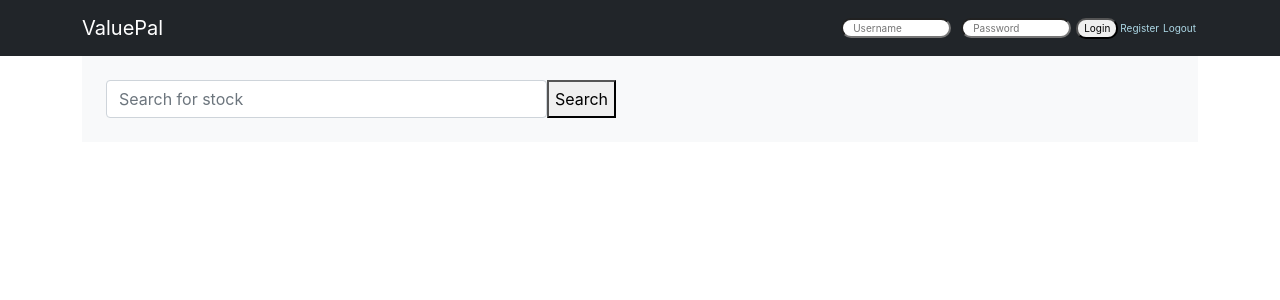
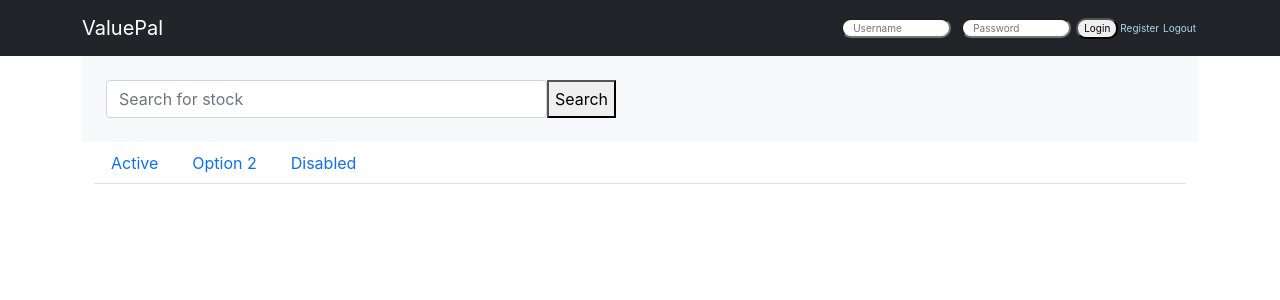
Before and after one commit to diuguide/valuePal-UI-js, a React (Create React App) app: page / in a window 1280 px wide. Shown: the top 300 px of the page. Built offline with nearby package versions, Linux system fonts and the light colour scheme; no server answers.

Commit message:
created innerNav component, tableWrapper component.  Wiring up switch

```diff
--- /dev/null
+++ b/src/components/Main/TableWrapper.jsx
@@ -0,0 +1,35 @@
+import { Row, Col } from "react-bootstrap";
+import InnerNav from "../Nav/InnerNav";
+import { useState } from "react";
+import HoldingsTable from "../Wallet/HoldingsTable";
+
+const TableWrapper = () => {
+  const [tabSelect, setTabSelect] = useState("holding");
+
+  const renderList = () => {
+    switch (tabSelect) {
+      case "holding":
+        return <HoldingsTable />;
+      case "order":
+        console.log("oorders table render fired");
+        break;
+      default:
+        return <HoldingsTable />;
+    }
+  };
+
+  return (
+    <>
+      <Row>
+        <Col>
+          <InnerNav page={setTabSelect} />
+        </Col>
+      </Row>
+      <Row>
+        <Col>{renderList()}</Col>
+      </Row>
+    </>
+  );
+};
+
+export default TableWrapper;
--- a/src/components/Main/Welcome.jsx
+++ b/src/components/Main/Welcome.jsx
@@ -8,6 +8,7 @@ import HistChartWrapper from "../Charts/TickerHistory/Wrapper";
 import HoldingsTable from "../Wallet/HoldingsTable";
 import Wallet from "../Wallet/Wallet";
 import PurchasePanelWrapper from "../Wallet/PurchasePanelWrapper";
+import TableWrapper from "./TableWrapper";
 
 const Welcome = () => {
   const auth = useSelector(authState);
@@ -19,7 +20,9 @@ const Welcome = () => {
         <Col className="p-4" lg={6}>
           <TickerSearch />
           {tickerData.dataLoaded && <TickerResults />}
-          {auth.isAuthenticated && tickerData.dataLoaded && <PurchasePanelWrapper />}
+          {auth.isAuthenticated && tickerData.dataLoaded && (
+            <PurchasePanelWrapper />
+          )}
           {auth.isAuthenticated && <Wallet></Wallet>}
         </Col>
         <Col className="pt-4" lg={6}>
@@ -33,6 +36,11 @@ const Welcome = () => {
           </Col>
         </Row>
       )}
+      <Row>
+        <Col>
+          <TableWrapper />
+        </Col>
+      </Row>
     </Container>
   );
 };
--- /dev/null
+++ b/src/components/Nav/InnerNav.jsx
@@ -0,0 +1,19 @@
+import { Nav } from "react-bootstrap";
+
+const InnerNav = () => {
+  return (
+    <Nav variant="tabs" defaultActiveKey="/home">
+      <Nav.Item>
+        <Nav.Link>Active</Nav.Link>
+      </Nav.Item>
+      <Nav.Item>
+        <Nav.Link>Option 2</Nav.Link>
+      </Nav.Item>
+      <Nav.Item>
+        <Nav.Link>Disabled</Nav.Link>
+      </Nav.Item>
+    </Nav>
+  );
+};
+
+export default InnerNav;
--- a/src/slice/data/tickerHistorySlice.js
+++ b/src/slice/data/tickerHistorySlice.js
@@ -4,13 +4,18 @@ import { tickerHistory } from "../../utilities/stockData";
 export const yahooTickerHistory = createAsyncThunk(
   "fetchHistory",
   async (ticker) => {
+    try {
       const response = await tickerHistory(
         ticker.api,
         ticker.interval,
         ticker.range,
         ticker.ticker
       );
+      console.log("response ticker history: ", response);
       return { response, ticker };
+    } catch (err) {
+      console.error(err);
+    }
   }
 );
 
@@ -21,7 +26,7 @@ const initialState = {
   dataLoaded: false,
   ticker: "",
   errorMsg: "",
-  showError: false
+  showError: false,
 };
 
 export const tickerHistorySlice = createSlice({
@@ -46,7 +51,7 @@ export const tickerHistorySlice = createSlice({
         state.errorMsg = "";
       })
       .addCase(yahooTickerHistory.fulfilled, (state, action) => {
-        if (!action.payload.response.data.quoteResponse) {
+        if (!action.payload.response.data.spark) {
           let temp = action.payload.ticker.ticker;
           state.data = action.payload.response.data[temp];
           state.ticker = temp;
--- a/src/slice/data/tickerSearchSlice.js
+++ b/src/slice/data/tickerSearchSlice.js
@@ -4,8 +4,13 @@ import { tickerData } from "../../utilities/stockData";
 export const yahooTickerSearch = createAsyncThunk(
   "fetchTicker",
   async (ticker) => {
-    const response = await tickerData(ticker);
-    return { response, ticker };
+    try {
+      const response = await tickerData(ticker);
+      console.log("response ticker search: ", response);
+      return { response, ticker };
+    } catch (err) {
+      console.error("Error ticker search: ", err);
+    }
   }
 );
 
--- a/src/utilities/auth.js
+++ b/src/utilities/auth.js
@@ -6,7 +6,7 @@ const awsUrl =
 
 //Client connection
 export const authClient = axios.create({
-  baseURL: awsUrl,
+  baseURL: localUrl,
   headers: {
     "Content-Type": "application/json",
   },
```
Lines whose indentation alone changed are shown as unchanged.
